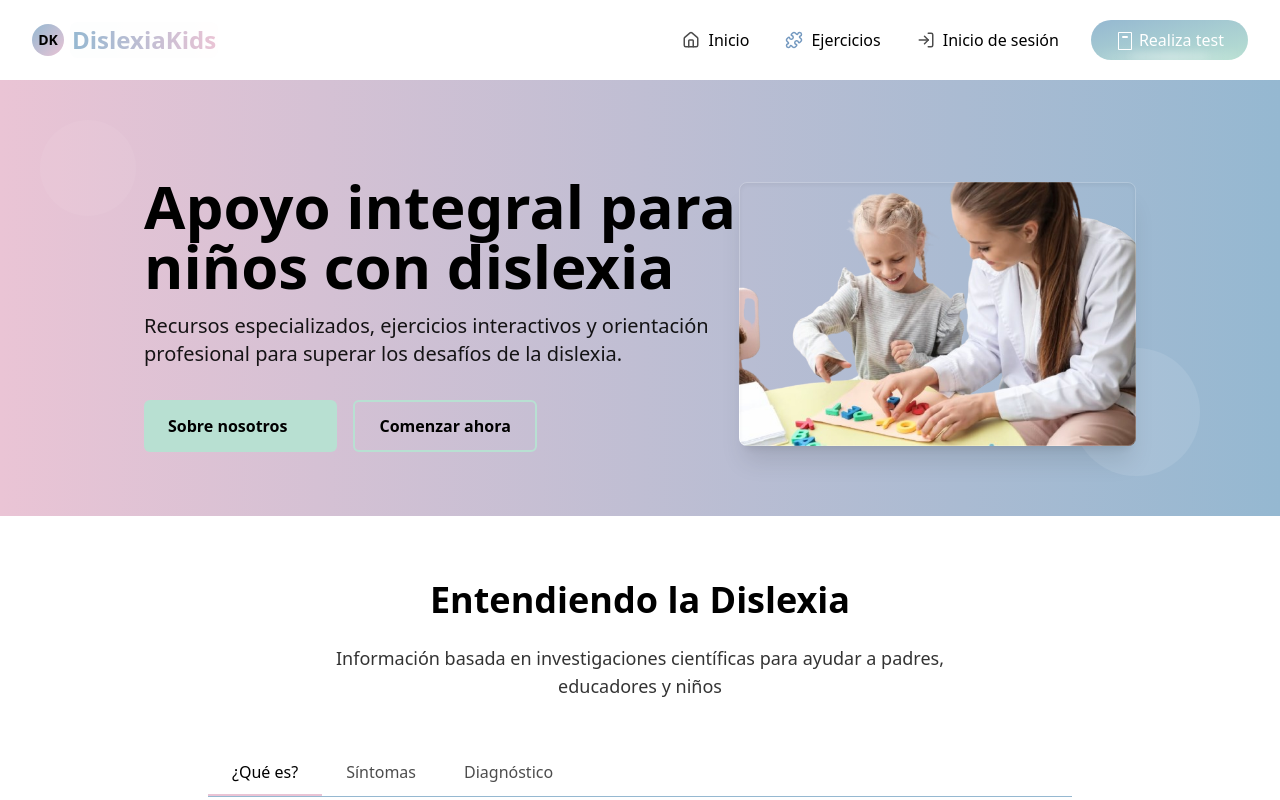
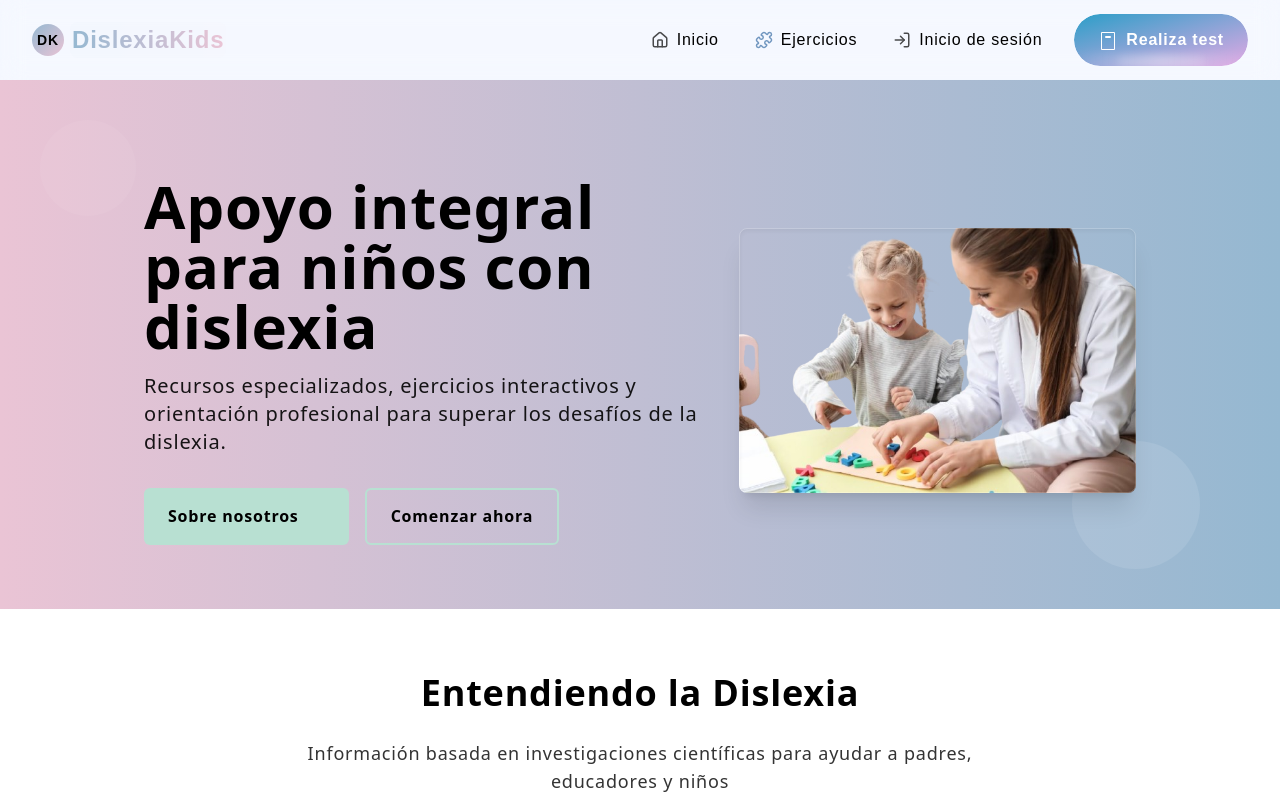
Before and after one commit to Aaron0305/Dislearn-client, a React (Vite) app: page / in a window 1280 px wide. Shown: the top 800 px of the page. Built offline with nearby package versions, Linux system fonts and the light colour scheme; a web font is replaced by a local one.

Commit message:
primer build en production

```diff
--- a/package.json
+++ b/package.json
@@ -28,6 +28,7 @@
     "react-dom": "^19.0.0",
     "react-intersection-observer": "^9.16.0",
     "react-router-dom": "^7.5.3",
+    "recharts": "^2.15.3",
     "rimraf": "^6.0.1"
   },
   "devDependencies": {
--- a/src/App.jsx
+++ b/src/App.jsx
@@ -13,7 +13,7 @@ import Navbar from './components/Navbar';
 import Navbarlogin from './components/Navbarlogin';
 import Test from './pages/Test/Test';
 import Login from './components/login/login';
-import Cerrar from '../src/components/Navbar/cerrar';
+import Cerrar from '../src/components/Navbar/Cerrar';
 import { ROUTES } from './routes';
 
 function AppContent() {
--- a/src/components/Navbar.jsx
+++ b/src/components/Navbar.jsx
@@ -1,7 +1,7 @@
 import { useState, useEffect } from 'react';
 import { Link, useNavigate } from 'react-router-dom';
 import { Home, Puzzle, LineChart, LogIn } from 'lucide-react';
-
+import '../../src/index.css'; // Import your global styles
 export default function Navbar({ user, setUser }) {
   const [isOpen, setIsOpen] = useState(false);
   const [scrolled, setScrolled] = useState(false);
@@ -76,14 +76,12 @@ export default function Navbar({ user, setUser }) {
                 </button>
               ) : (
                 <Link to="/test">
-                  <button
-                    className="relative overflow-hidden px-6 py-2 rounded-full group"
-                  >
-                    <span className="absolute inset-0 w-full h-full bg-gradient-to-br from-[#95B8D1] to-[#B8E0D2] group-hover:from-[#809BCE] group-hover:to-[#B8E0D2] transition-all duration-300"></span>
+                  <button className="animate-border relative overflow-hidden px-6 py-3 rounded-full group transition-all duration-300 hover:scale-105 hover:shadow-lg">
+                    <span className="absolute inset-0 w-full h-full bg-gradient-to-br from-[#2b9ec8] to-[#e2a9e4] group-hover:from-[#1a7a96] group-hover:to-[#d088d3] transition-all duration-300 rounded-full"></span>
                     <span className="absolute -inset-x-1 -bottom-1 h-1/3 bg-gradient-to-r from-transparent via-white/30 to-transparent blur-sm"></span>
                     <span className="absolute bottom-0 left-1/2 -translate-x-1/2 w-1/2 h-1/6 bg-white/20 blur-sm rounded-full"></span>
-                    <span className="relative flex items-center text-white font-medium">
-                      <svg xmlns="http://www.w3.org/2000/svg" className="h-5 w-5 mr-1" viewBox="0 0 20 20" fill="currentColor">
+                    <span className="relative flex items-center text-white font-semibold z-10">
+                      <svg xmlns="http://www.w3.org/2000/svg" className="h-5 w-5 mr-2" viewBox="0 0 20 20" fill="currentColor">
                         <path fillRule="evenodd" d="M3 3a1 1 0 011-1h12a1 1 0 011 1v16a1 1 0 01-1 1H4a1 1 0 01-1-1V3zm1 0v16h12V3H4z" clipRule="evenodd" />
                         <path fillRule="evenodd" d="M7 7a1 1 0 011-1h4a1 1 0 110 2H8a1 1 0 01-1-1z" clipRule="evenodd" />
                       </svg>
@@ -141,16 +139,107 @@ export default function Navbar({ user, setUser }) {
                 <span className="mr-2">👋</span> Cerrar sesión
               </button>
             ) : (
-              <Link to="/test" onClick={() => setIsOpen(false)}>
-                <button
-                  className="w-full flex items-center justify-center px-4 py-3 rounded-xl bg-gradient-to-r from-[#95B8D1] to-[#B8E0D2] text-white font-medium hover:from-[#809BCE] hover:to-[#B8E0D2] transition-all duration-300"
-                >
-                  <svg xmlns="http://www.w3.org/2000/svg" className="h-5 w-5 mr-1" viewBox="0 0 20 20" fill="currentColor">
+              <Link to="/test">
+              <style>
+                {`
+                  @keyframes rotate-border {
+                    0% { transform: rotate(0deg); }
+                    100% { transform: rotate(360deg); }
+                  }
+
+                  .neon-button {
+                    position: relative;
+                    background: linear-gradient(135deg, #2b9ec8, #e2a9e4);
+                    border: none;
+                    border-radius: 50px;
+                    padding: 12px 24px;
+                    color: white;
+                    font-weight: 600;
+                    cursor: pointer;
+                    transition: all 0.3s ease;
+                    box-shadow:
+                      0 0 15px rgba(32, 218, 216, 0.4),
+                      0 0 30px rgba(32, 218, 216, 0.3);
+                  }
+
+                  .neon-button::before {
+                    content: '';
+                    position: absolute;
+                    top: -6px;
+                    left: -6px;
+                    right: -6px;
+                    bottom: -6px;
+                    border-radius: 50px;
+                    background: conic-gradient(
+                      from 0deg,
+                      #20dad8 0deg,
+                      #3fdedc 72deg,
+                      #5c0920 144deg,
+                      #980a28 216deg,
+                      #c7754c 288deg,
+                      #20dad8 360deg
+                    );
+                    z-index: -2;
+                    opacity: 0;
+                    animation: rotate-border 2.5s linear infinite;
+                    transition: opacity 0.3s ease;
+                    filter: blur(12px);
+                  }
+
+                  .neon-button::after {
+                    content: '';
+                    position: absolute;
+                    top: -4px;
+                    left: -4px;
+                    right: -4px;
+                    bottom: -4px;
+                    border-radius: 50px;
+                    background: conic-gradient(
+                      from 0deg,
+                      #20dad8 0deg,
+                      #3fdedc 72deg,
+                      #5c0920 144deg,
+                      #980a28 216deg,
+                      #c7754c 288deg,
+                      #20dad8 360deg
+                    );
+                    z-index: -1;
+                    opacity: 20;
+                    animation: rotate-border 2.5s linear infinite;
+                    transition: opacity 0.3s ease;
+                    filter: blur(2px);
+                  }
+
+                  .neon-button:hover {
+                    transform: scale(1.08);
+                    box-shadow:
+                      0 0 25px #20dad8,
+                      0 0 50px #3fdedc,
+                      0 0 75px #20dad8,
+                      0 0 100px #3fdedc,
+                      0 0 125px #20dad8;
+                  }
+
+                  .neon-button:hover::before {
+                    opacity: 100;
+                    filter: blur(15px);
+                  }
+
+                  .neon-button:hover::after {
+                    opacity: 100;
+                    filter: blur(3px);
+                  }
+                `}
+              </style>
+              <button className="neon-button relative">
+                <span className="relative flex items-center z-10">
+                  <svg xmlns="http://www.w3.org/2000/svg" className="h-5 w-5 mr-2" viewBox="0 0 20 20" fill="currentColor">
                     <path fillRule="evenodd" d="M3 3a1 1 0 011-1h12a1 1 0 011 1v16a1 1 0 01-1 1H4a1 1 0 01-1-1V3zm1 0v16h12V3H4z" clipRule="evenodd" />
                     <path fillRule="evenodd" d="M7 7a1 1 0 011-1h4a1 1 0 110 2H8a1 1 0 01-1-1z" clipRule="evenodd" />
                   </svg>
                   Realiza test
-                </button>
+                </span>
+              </button>
               </Link>
             )}
           </div>
--- a/src/index.css
+++ b/src/index.css
@@ -114,3 +114,38 @@ body {
 .animate-bounce-rotate:hover {
   animation-play-state: paused;
 }
+/* animación de boton de test */
+@keyframes rotate-border {
+  0% { transform: rotate(0deg); }
+  100% { transform: rotate(360deg); }
+}
+
+.animate-border {
+  position: relative;
+}
+
+.animate-border::before {
+  content: '';
+  position: absolute;
+  inset: -3px;
+  border-radius: 9999px;
+  background: conic-gradient(from 0deg, #2b9ec8, #e2a9e4, #e8c9c9, #eaead1, #f3f3f3, #2b9ec8);
+  z-index: -1;
+  opacity: 0;
+  animation: rotate-border 3s linear infinite;
+  transition: opacity 0.3s ease;
+  padding: 3px;
+}
+
+.animate-border::after {
+  content: '';
+  position: absolute;
+  inset: 0;
+  border-radius: 9999px;
+  background: inherit;
+  z-index: -1;
+}
+
+.animate-border:hover::before {
+  opacity: 1;
+}
```
Also changed, not shown: 1 other file (tests, documents, lock files or other folders).
